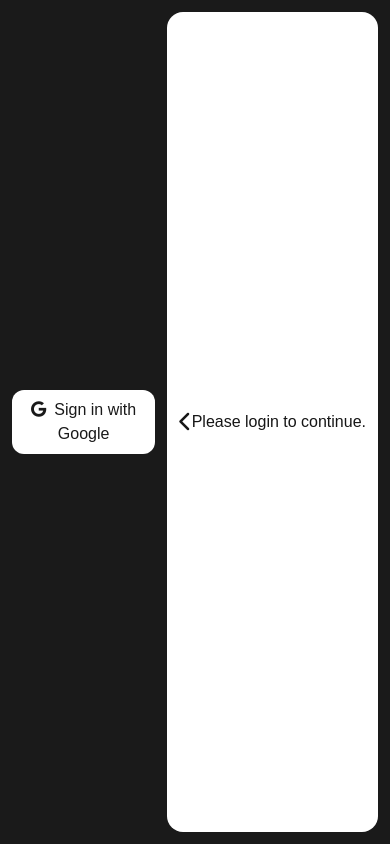
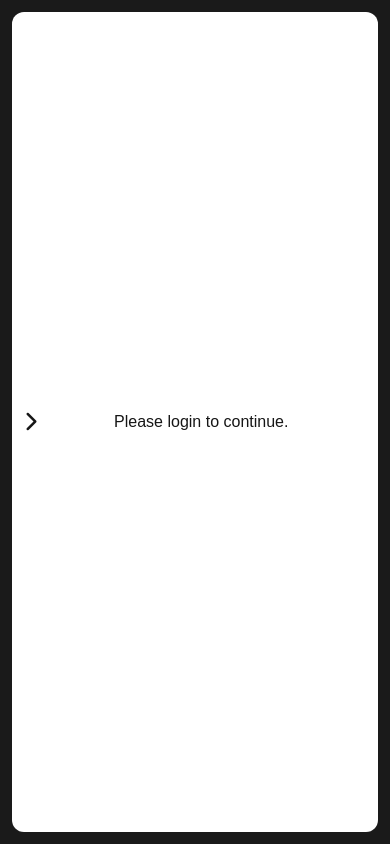
Before and after one commit to umarfarooq6519/react_chat_app, a React (Vite) app: page / in a window 390 px wide. Built offline with nearby package versions, Linux system fonts and the light colour scheme; no server answers; a web font is replaced by a local one.

Commit message:
fix default sidebar behaviour

```diff
--- a/src/App.jsx
+++ b/src/App.jsx
@@ -54,6 +54,12 @@ function App() {
   const [sidebar, setSidebar] = useState(true);
   const sidebarState = sidebar ? "flex-1" : "hidden";
 
+  // sidebar is default false for below md devices
+  useEffect(() => {
+    const mediaQuery = window.matchMedia("(max-width: 767px)");
+    setSidebar(!mediaQuery.matches); // Set initial sidebar state based on screen width
+  }, []);
+
   const sidebarArrow = (
     <button
       type="button"
@@ -84,11 +90,12 @@ function App() {
 
       {/* chat content */}
       <div
-        className={`chat-content p-3 lg:px-5 rounded-box bg-base-100 text-base-content ${
+        className={`chat-content p-3 lg:px-5 rounded-xl bg-base-100 text-base-content ${
           sidebar ? "flex-0" : "flex-1"
         } md:flex-1 flex justify-center items-center h-full`}
       >
         <span className="py-3 md:hidden">{sidebarArrow}</span>
+        {/* show / hide main content based on sidebar state */}
         <section
           className={`flex max-md:${
             sidebar ? "hidden" : ""
```
